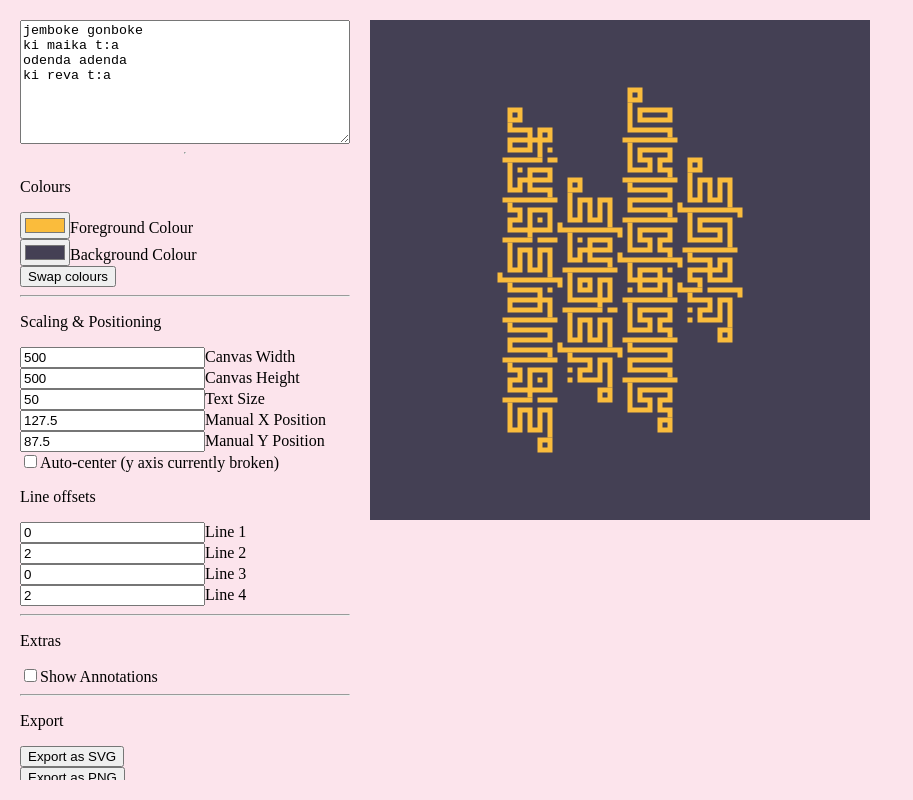
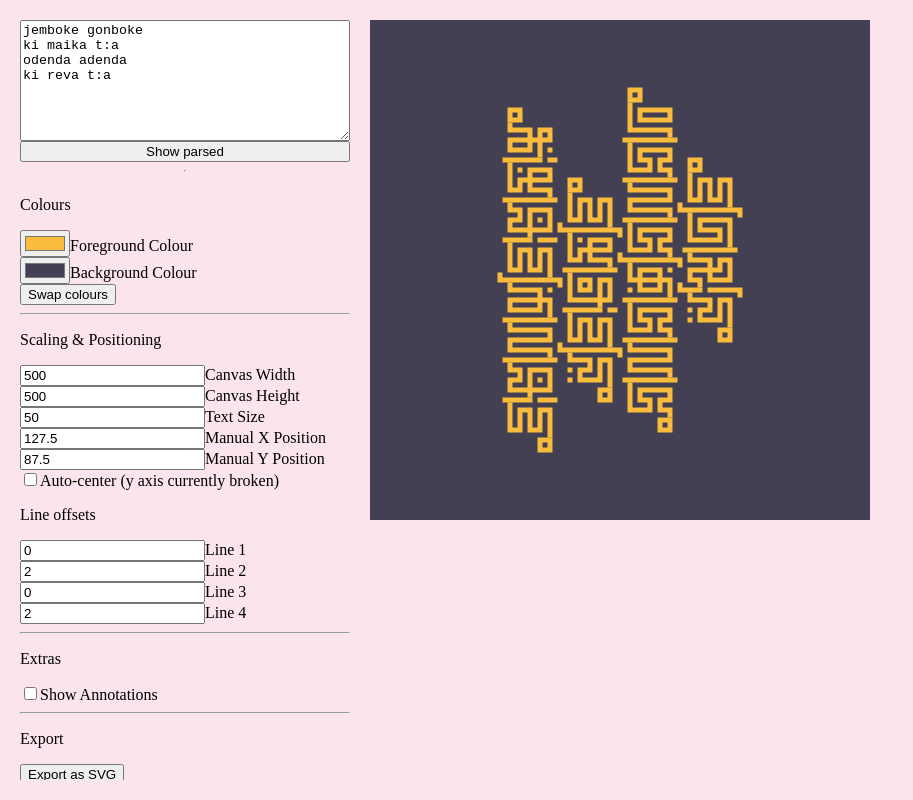
Before and after one commit to timbusuttil/imse-editor, a Vue app: page / in a window 1280 px wide. Shown: the whole page, without its empty margins (0-913 px from the left). Built offline with nearby package versions, Linux system fonts and the light colour scheme.

Commit message:
add toggle show parsed

```diff
--- a/src/App.vue
+++ b/src/App.vue
@@ -3,7 +3,8 @@
     <div id="controls-parent">
       <!-- input -->
       <textarea v-model="input" rows="8"></textarea>
-      <!-- <pre>{{ parsedInput }}</pre> -->
+      <button @click="showParsed = !showParsed">{{ showParsed ? 'Hide' : 'Show' }} parsed</button>
+      <pre v-show="showParsed">{{ parsedInput }}</pre>
 
       <!-- controls -->
       <hr>
@@ -96,6 +97,7 @@ export default {
       directPos: { x: 127.5, y: 87.5 },
       useAutoPos: false,
       forceRecalc: 0,
+      showParsed: false,
     }
   },
   computed: {
```
